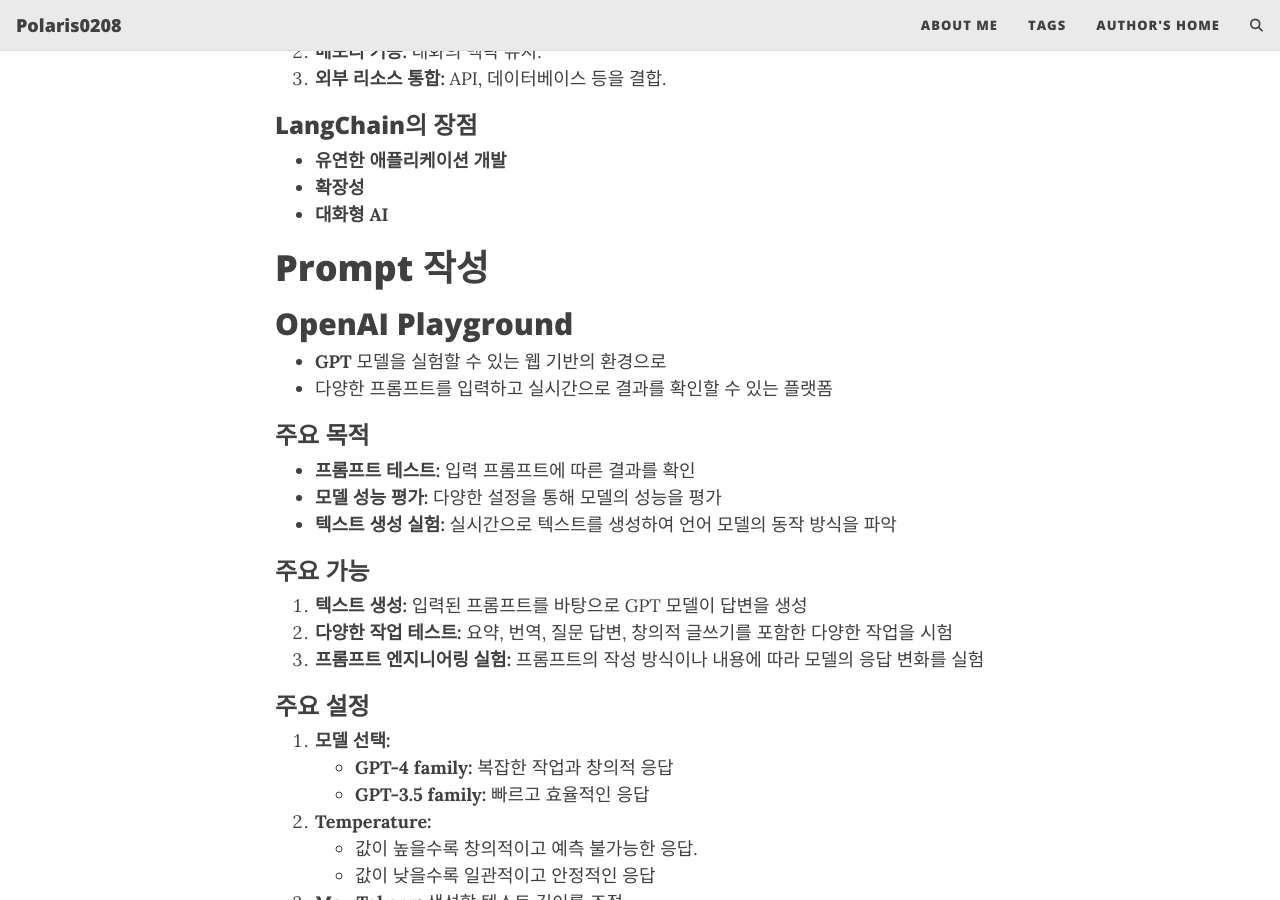
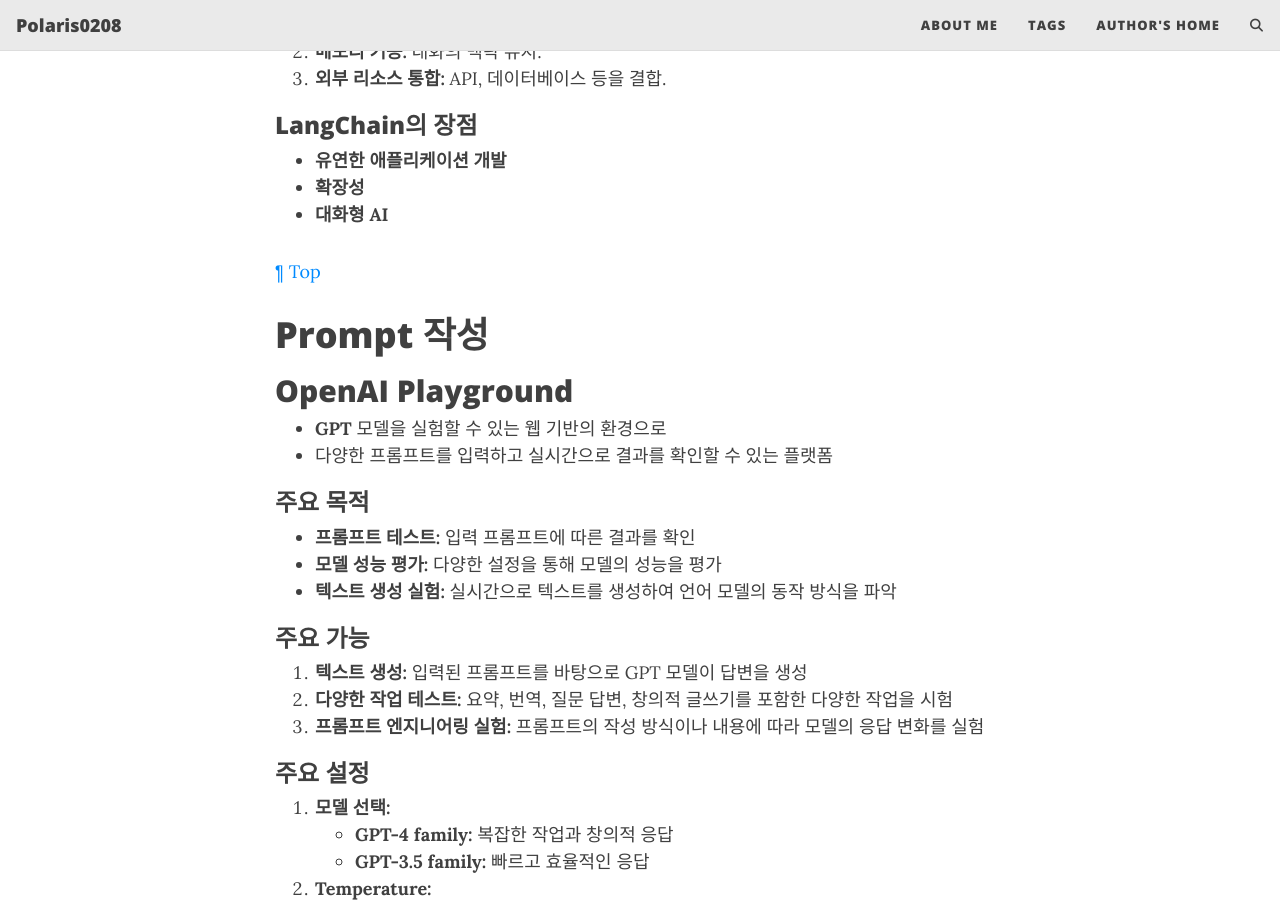
Before and after one commit to polaris0208/polaris0208.github.io, a Jekyll site: the page built from _posts/2024-11-08-LLM-Prompt.md, in a window 1280 px wide and 900 px high, scrolled down 2716 px. Built offline with Jekyll 4.4.1, drawn with Linux system fonts in a browser that asks for light colours; comment, search, counter and statistics services are not loaded.

Commit message:
TIL_24_1108

```diff
--- a/_posts/2024-11-08-LLM-Prompt.md
+++ b/_posts/2024-11-08-LLM-Prompt.md
@@ -93,6 +93,8 @@
 - **확장성**
 - **대화형 AI**
 
+[¶ Top](#llm)
+
 # Prompt 작성
 
 ## OpenAI Playground
@@ -181,8 +183,7 @@
 - 모델에게 중간 과정을 설명해 달라고 요청함으로써, 문제 해결 과정을 상세히 풀이하도록 유도하는 기법
 
 ### 직접 중간 과정 넣어주기
-
-중간 추론 단계를 직접 입력해 논리적 과정을 상세히 설명하도록 유도
+- 중간 추론 단계를 직접 입력해 논리적 과정을 상세히 설명하도록 유도
 
 ## 정보 제공 기법
 
@@ -211,3 +212,5 @@
 ### Symbol
 - 중요한 부분을 강조하기 위해 사용
 - `**강조**`등을 이용하여 중요한 부분 강조
+
+[¶ Top](#llm)
```
